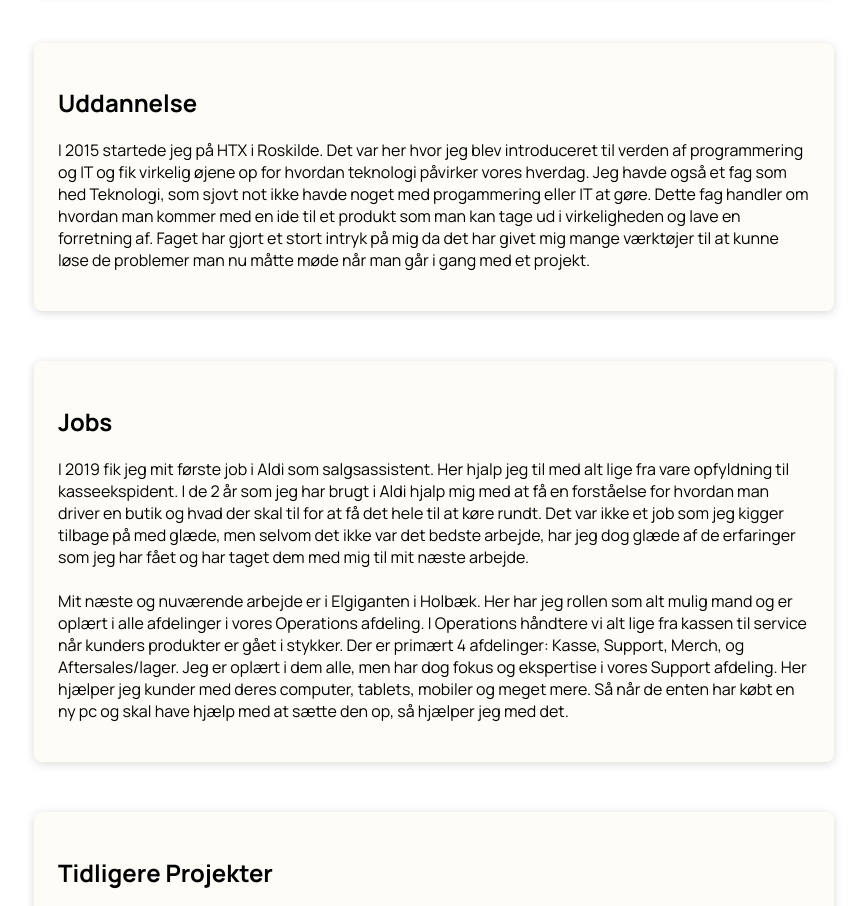
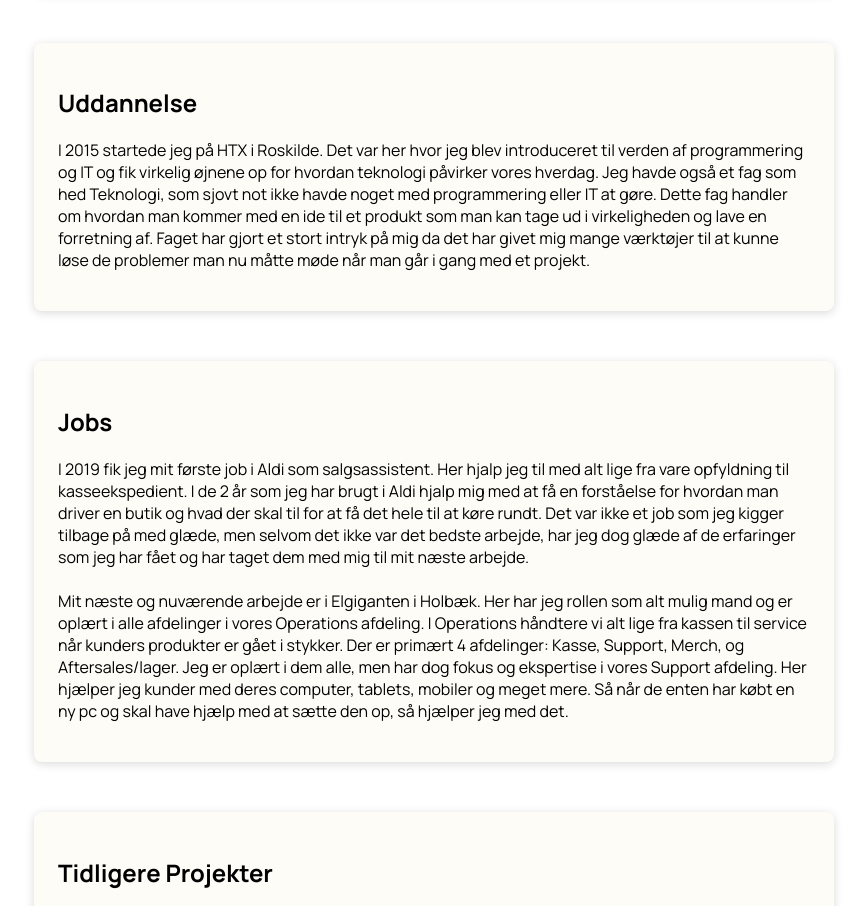
Before and after one commit to OscarSEOS/oss-portfolio, a plain HTML site: page index.html in a window 1280 px wide. Shown: the part 880-1786 px from the top of the page, without its empty margins (206-1073 px from the left). Drawn offline with Linux system fonts and the light colour scheme.

Commit message:
Sidste fix på html og CSS.

```diff
--- a/index.html
+++ b/index.html
@@ -54,8 +54,8 @@
     <h2>Uddannelse</h2>
     <p>
         I 2015 startede jeg på HTX i Roskilde. Det var her hvor jeg blev introduceret til verden af programmering og IT
-        og fik virkelig øjene op for hvordan teknologi påvirker vores hverdag. Jeg havde også et fag som hed Teknologi,
-        som sjovt not ikke havde noget med progammering eller IT at gøre. Dette fag handler om hvordan man kommer med
+        og fik virkelig øjnene op for hvordan teknologi påvirker vores hverdag. Jeg havde også et fag som hed Teknologi,
+        som sjovt not ikke havde noget med programmering eller IT at gøre. Dette fag handler om hvordan man kommer med
         en ide til et produkt som man kan tage ud i virkeligheden og lave en forretning af. Faget har gjort et stort
         intryk på mig da det har givet mig mange værktøjer til at kunne løse de problemer man nu måtte møde når man
         går i gang med et projekt.
@@ -67,7 +67,7 @@
     <h2>Jobs</h2>
     <p>
         I 2019 fik jeg mit første job i Aldi som salgsassistent. Her hjalp jeg til med alt lige fra vare opfyldning
-        til kasseekspident. I de 2 år som jeg har brugt i Aldi hjalp mig med at få en forståelse for hvordan man driver
+        til kasseekspedient. I de 2 år som jeg har brugt i Aldi hjalp mig med at få en forståelse for hvordan man driver
         en butik og hvad der skal til for at få det hele til at køre rundt. Det var ikke et job som jeg kigger tilbage på
         med glæde, men selvom det ikke var det bedste arbejde, har jeg dog glæde af de erfaringer som jeg har fået og
         har taget dem med mig til mit næste arbejde.
```
